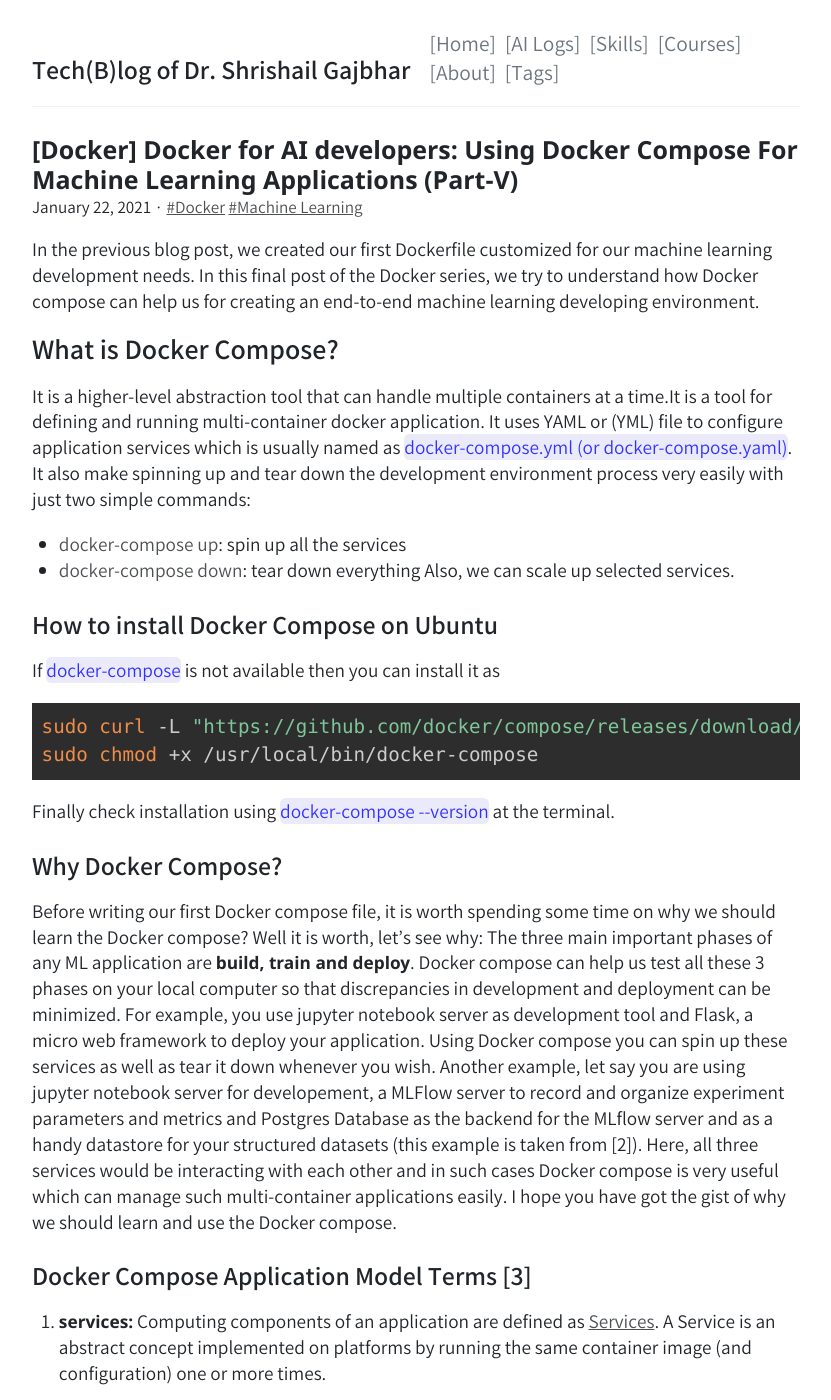
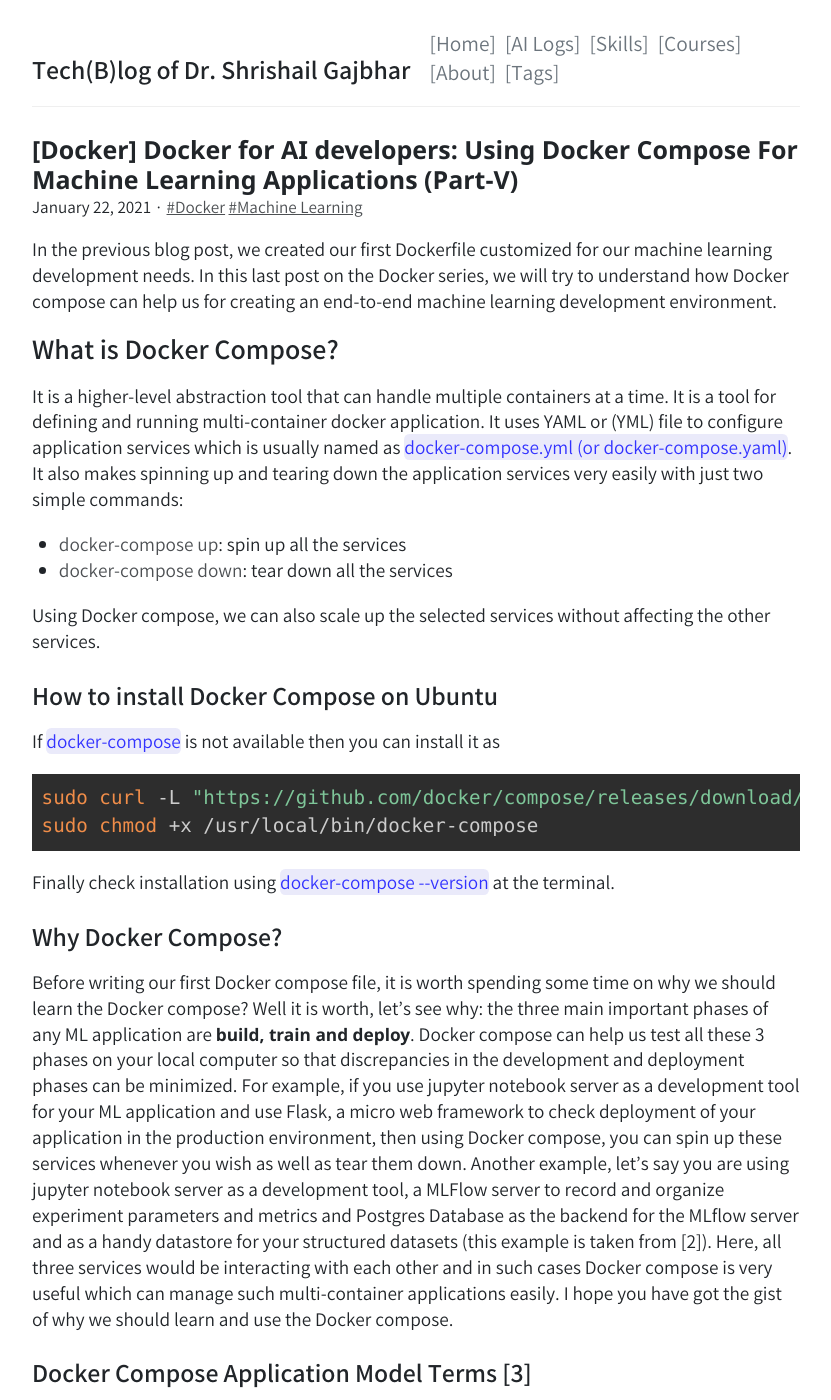
Before and after one commit to ShrishailSGajbhar/shrishailsgajbhar.github.io, a Jekyll site: the page built from _posts/2021-01-22-[Docker]-Docker-For-AI-Developers-Part-5.md, in a window 1280 px wide and 1400 px high. Shown: the whole window, without its empty margins (224-1055 px from the left). Built offline with Jekyll 4.4.1, drawn with Linux system fonts in a browser that asks for light colours; comment, search, counter and statistics services are not loaded; some of the changed text lies outside the part shown.

Commit message:
Update Docker for AI Part-5

```diff
--- a/_posts/2021-01-22-[Docker]-Docker-For-AI-Developers-Part-5.md
+++ b/_posts/2021-01-22-[Docker]-Docker-For-AI-Developers-Part-5.md
@@ -7,15 +7,16 @@ comments: true
 
 ---
 
-In the previous blog post, we created our first Dockerfile customized for our machine learning development needs. In this final post of the Docker series, we try to understand how Docker compose can help us for creating an end-to-end machine learning developing environment.
+In the previous blog post, we created our first Dockerfile customized for our machine learning development needs. In this last post on the Docker series, we will try to understand how Docker compose can help us for creating an end-to-end machine learning development environment.
 
 # What is Docker Compose?
 
-It is a higher-level abstraction tool that can handle multiple containers at a time.It is a tool for defining and running multi-container docker application. It uses YAML or (YML) file to configure  application services which is usually named as `docker-compose.yml (or docker-compose.yaml)`. It also make spinning up and tear down the development environment process very easily with just two simple commands:
+It is a higher-level abstraction tool that can handle multiple containers at a time. It is a tool for defining and running multi-container docker application. It uses YAML or (YML) file to configure  application services which is usually named as `docker-compose.yml (or docker-compose.yaml)`. It also makes spinning up and tearing down the application services very easily with just two simple commands:
 
 * `docker-compose up`: spin up all the services
-* `docker-compose down`: tear down everything
-  Also, we can scale up selected services.
+* `docker-compose down`: tear down all the services
+
+Using Docker compose, we can also scale up the selected services without affecting the other services.
 
 ## How to install Docker Compose on Ubuntu
 
@@ -31,7 +32,7 @@ Finally check installation using `docker-compose --version` at the terminal.
 ## Why Docker Compose?
 
 Before writing our first Docker compose file, it is worth spending some time on why we should learn the Docker compose? Well it is worth, let's see why:
-The three main important phases of any ML application are **build, train and deploy**. Docker compose can help us test all these 3 phases on your local computer so that discrepancies in development and deployment can be minimized. For example, you use jupyter notebook server as development tool and Flask, a micro web framework to deploy your application. Using Docker compose you can spin up these services as well as tear it down whenever you wish. Another example, let say you are using jupyter notebook server for developement, a MLFlow server to record and organize experiment parameters and metrics and Postgres Database as the backend for the MLflow server and as a handy datastore for your structured datasets (this example is taken from [2]). Here, all three services would be interacting with each other and in such cases Docker compose is very useful which can manage such multi-container applications easily. I hope you have got the gist of why we should learn and use the Docker compose.
+the three main important phases of any ML application are **build, train and deploy**. Docker compose can help us test all these 3 phases on your local computer so that discrepancies in the development and deployment phases can be minimized. For example, if you use jupyter notebook server as a development tool for your ML application and use Flask, a micro web framework to check deployment of your application in the production environment, then using Docker compose, you can spin up these services whenever you wish as well as tear them down. Another example, let's say you are using jupyter notebook server as a development tool, a MLFlow server to record and organize experiment parameters and metrics and Postgres Database as the backend for the MLflow server and as a handy datastore for your structured datasets (this example is taken from [2]). Here, all three services would be interacting with each other and in such cases Docker compose is very useful which can manage such multi-container applications easily. I hope you have got the gist of why we should learn and use the Docker compose.
 
 ## Docker Compose Application Model Terms [3]
 
```
Also changed, not shown: other parts of _posts/2021-01-22-[Docker]-Docker-For-AI-Developers-Part-5.md (+5 -5 lines).
